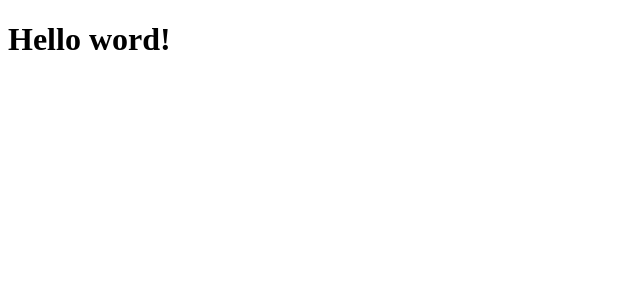
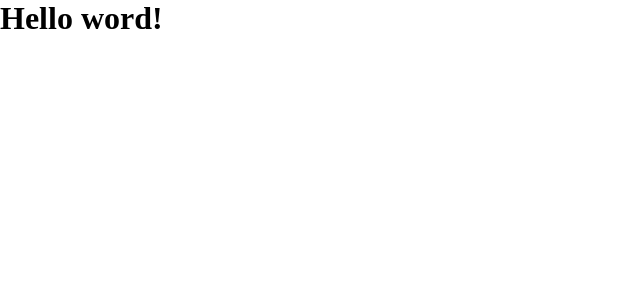
Before and after one commit to Rafaelnoll/kanban_front_end, a React app: page / in a window 1280 px wide. Shown: the top 300 px of the page, without its empty margins (0-640 px from the left). Built offline with nearby package versions, Linux system fonts and the light colour scheme.

Commit message:
Style(styled-component): Adding styled-components + GlobalStyle in the page

```diff
--- a/package.json
+++ b/package.json
@@ -25,6 +25,7 @@
   },
   "dependencies": {
     "react": "^18.2.0",
-    "react-dom": "^18.2.0"
+    "react-dom": "^18.2.0",
+    "styled-components": "^6.0.0-rc.3"
   }
 }
--- /dev/null
+++ b/src/App.tsx
@@ -0,0 +1,13 @@
+import React from "react";
+import GlobalStyles from "./styles/GlobalStyles";
+
+function App() {
+    return (
+        <>
+            <GlobalStyles/>
+            <h1>Hello word!</h1>
+        </>
+    )
+}
+
+export default App;
--- a/src/index.tsx
+++ b/src/index.tsx
@@ -1,17 +1,9 @@
 import React from 'react';
 import reactDom from 'react-dom';
 
-interface Cat {
-    meaw: boolean;
-}
-
-const cat: Cat = {
-    meaw: true,
-}
-
-console.log(cat);
+import App from './App';
 
 reactDom.render(
-    <h1>Hello word!</h1>,
+    <App />,
     document.getElementById('root')
 )
--- /dev/null
+++ b/src/styles/GlobalStyles.ts
@@ -0,0 +1,11 @@
+import { createGlobalStyle } from 'styled-components';
+
+const GlobalStyles = createGlobalStyle`
+    * {
+        margin: 0;
+        padding: 0;
+        box-sizing: border-box;
+    }
+`;
+
+export default GlobalStyles;
```
Also changed, not shown: 1 other file (tests, documents, lock files or other folders).
